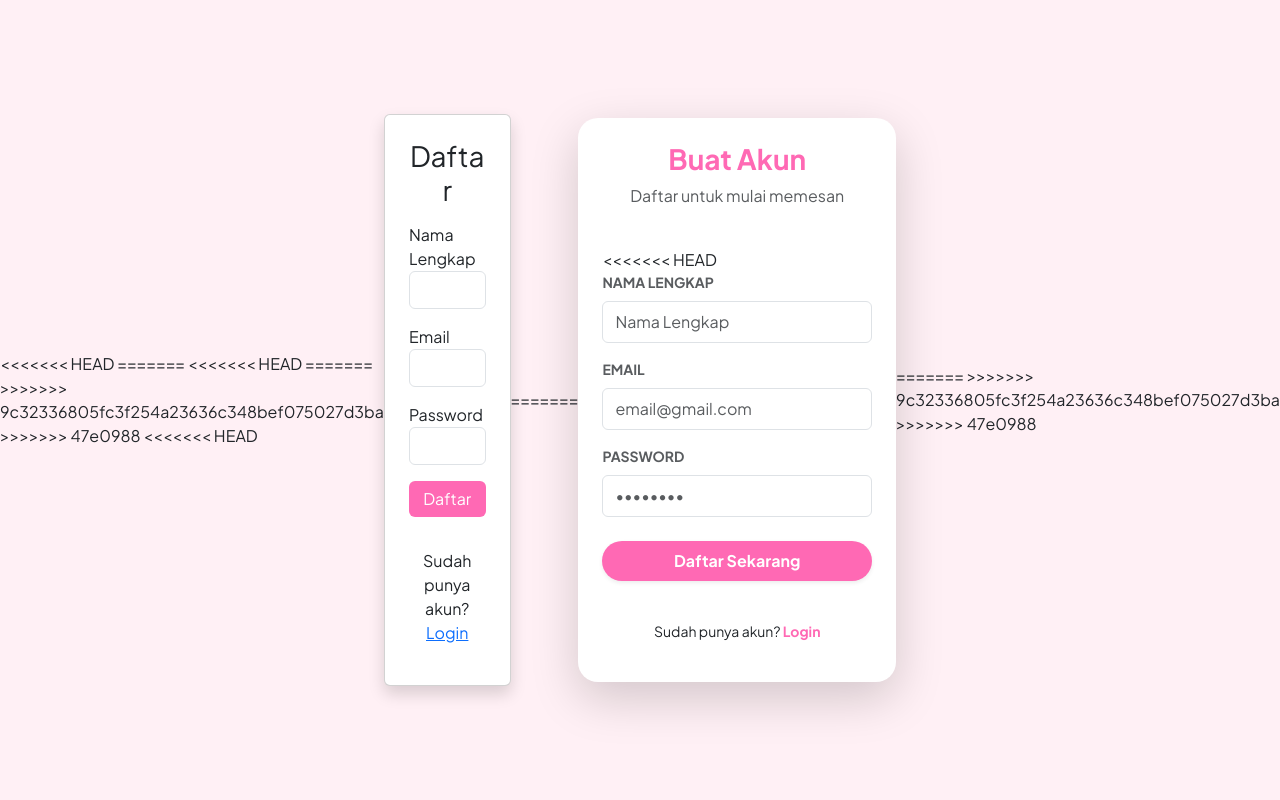
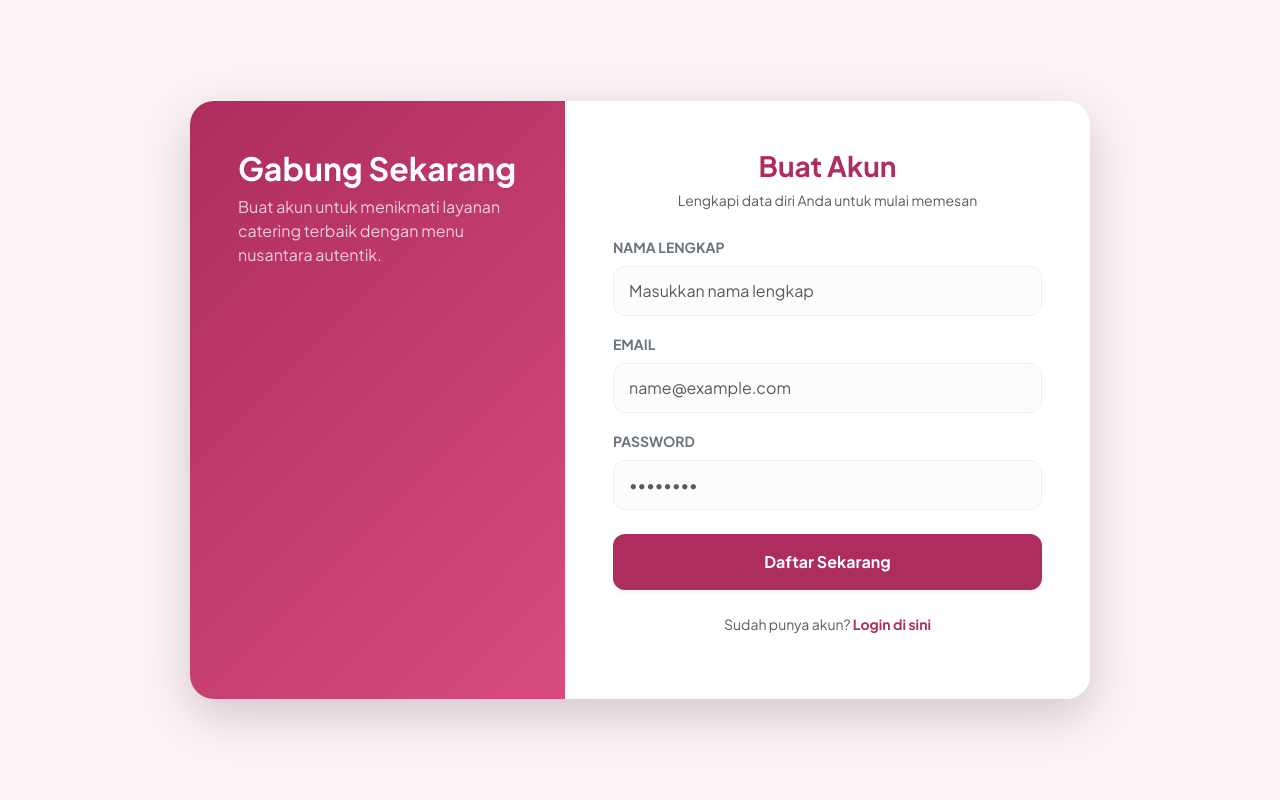
Before and after one commit to faizbila978/CATERING-KEDAI-AISHWA, a PHP site: page /register.php in a window 1280 px wide. Run offline with PHP 8.4, Linux system fonts and the light colour scheme.

Commit message:
memperbaiki ui pelanggan

```diff
--- a/pelanggan/register.css
+++ b/pelanggan/register.css
@@ -1,26 +1,62 @@
-:root { --pink: #ff69b4; } /* warna utama pink */
+:root {
+    --primary-pink: #ad2d5e;
+    --primary-hover: #8a244b;
+    --bg-light: #fdf2f6;
+}
 
 body {
     font-family: 'Plus Jakarta Sans', sans-serif;
-            background-color: #fff0f5; /* background soft pink */
-            min-height: 100vh;
-            display: flex;
-            align-items: center;
-            justify-content: center;
+    background-color: var(--bg-light);
+    color: #2d2d2d;
 }
 
-        .card {
-            max-width: 450px;
+.register-card {
+    max-width: 900px;
     width: 100%;
-            border-radius: 20px;
+    border-radius: 24px;
 }
 
-        .btn-pink {
-            background-color: var(--pink);
+.bg-pink-gradient {
+    background: linear-gradient(135deg, var(--primary-pink) 0%, #d84b7e 100%);
+}
+
+.text-pink {
+    color: var(--primary-pink);
+}
+
+.custom-input {
+    border-radius: 12px;
+    padding: 12px 15px;
+    border: 1px solid #eee;
+    background-color: #fcfcfc;
+    transition: all 0.3s ease;
+}
+
+.custom-input:focus {
+    box-shadow: 0 0 0 4px rgba(173, 45, 94, 0.1);
+    border-color: var(--primary-pink);
+    background-color: #fff;
+}
+
+.btn-pink-action {
+    background-color: var(--primary-pink);
     color: white;
     border: none;
+    border-radius: 12px;
+    transition: all 0.3s ease;
 }
 
-        .btn-pink:hover {
-            background-color: #e0559f;
+.btn-pink-action:hover {
+    background-color: var(--primary-hover);
+    color: white;
+    transform: translateY(-2px);
+    box-shadow: 0 8px 20px rgba(173, 45, 94, 0.2);
 }
+
+/* Responsivitas untuk Mobile */
+@media (max-width: 991px) {
+    .register-card {
+        max-width: 450px;
+        margin: 20px;
+    }
+}
--- a/pelanggan/register.php
+++ b/pelanggan/register.php
@@ -1,139 +1,65 @@
-<<<<<<< HEAD
-=======
-<<<<<<< HEAD
-=======
 <?php
-// Di sini nanti tempat menaruh logika autentikasi
-// Contoh: if(isset($_POST['login'])) { ... cek database ... }
+session_start();
 ?>
-
->>>>>>> 9c32336805fc3f254a23636c348bef075027d3ba
->>>>>>> 47e0988
 <!DOCTYPE html>
 <html lang="id">
 <head>
     <meta charset="UTF-8">
-<<<<<<< HEAD
-    <title>Register - Kedai Aishwa</title>
-    <link href="https://cdn.jsdelivr.net/npm/bootstrap@5.3.0/dist/css/bootstrap.min.css" rel="stylesheet">
-    <style>
-        :root { --pink: #ff69b4; } /* warna utama pink */
-
-        body {
-            font-family: 'Plus Jakarta Sans', sans-serif;
-            background-color: #fff0f5; /* background soft pink */
-            min-height: 100vh;
-            display: flex;
-            align-items: center;
-            justify-content: center;
-        }
-
-        .card {
-            max-width: 450px;
-            width: 100%;
-            border-radius: 20px;
-        }
-
-        .btn-pink {
-            background-color: var(--pink);
-            color: white;
-            border: none;
-        }
-
-        .btn-pink:hover {
-            background-color: #e0559f;
-        }
-    </style>
-</head>
-<body class="d-flex justify-content-center align-items-center vh-100">
-
-<div class="card p-4 shadow" style="width:400px;">
-    <h3 class="text-center mb-3">Daftar</h3>
-
-    <form action="register_process.php" method="POST">
-
-        <div class="mb-3">
-            <label>Nama Lengkap</label>
-            <input type="text" name="nama_lengkap" class="form-control" required>
-        </div>
-
-        <div class="mb-3">
-            <label>Email</label>
-            <input type="email" name="email" class="form-control" required>
-        </div>
-
-        <div class="mb-3">
-            <label>Password</label>
-            <input type="password" name="password" class="form-control" required>
-        </div>
-
-        <button type="submit" class="btn btn-pink w-100">Daftar</button>
-    </form>
-
-    <p class="text-center mt-3">
-        Sudah punya akun? <a href="login.php">Login</a>
-    </p>
-</div>
-
-=======
     <meta name="viewport" content="width=device-width, initial-scale=1.0">
     <title>Register - Kedai Aishwa</title>
     <link href="https://cdn.jsdelivr.net/npm/bootstrap@5.3.0/dist/css/bootstrap.min.css" rel="stylesheet">
     <link href="https://fonts.googleapis.com/css2?family=Plus+Jakarta+Sans:wght@400;600;700&display=swap" rel="stylesheet">
-    <style>
-        :root {
-            --pink-main: #ff69b4;
-        }
-        body {
-            font-family: 'Plus Jakarta Sans', sans-serif;
-            background-color: #fff0f5;
-            min-height: 100vh;
-            display: flex;
-            align-items: center;
-            justify-content: center;
-        }
-        .register-card { max-width: 400px; width: 100%; border-radius: 20px; border: none; }
-        .text-pink { color: var(--pink-main) !important; }
-        .btn-pink { background-color: var(--pink-main); color: white; border: none; transition: 0.3s; }
-        .btn-pink:hover { background-color: #e0559f; color: white; transform: translateY(-2px); }
-    </style>
+    <link rel="stylesheet" href="register.css">
 </head>
 <body>
 
-<div class="card register-card p-4 shadow-lg">
+<div class="container d-flex align-items-center justify-content-center min-vh-100">
+    <div class="card register-card shadow-lg border-0 overflow-hidden">
+        <div class="row g-0">
+            <div class="col-lg-5 d-none d-lg-block bg-pink-gradient p-5 text-white d-flex align-items-center">
+                <div>
+                    <h2 class="fw-bold">Gabung Sekarang</h2>
+                    <p class="opacity-75">Buat akun untuk menikmati layanan catering terbaik dengan menu nusantara autentik.</p>
+                </div>
+            </div>
+
+            <div class="col-lg-7 p-4 p-md-5 bg-white">
                 <div class="text-center mb-4">
                     <h3 class="fw-bold text-pink">Buat Akun</h3>
-        <p class="text-muted">Daftar untuk mulai memesan</p>
+                    <p class="text-muted small">Lengkapi data diri Anda untuk mulai memesan</p>
                 </div>
 
-<<<<<<< HEAD
                 <form action="register_process.php" method="POST">
                     <div class="mb-3">
-            <label class="form-label fw-bold small text-muted">NAMA LENGKAP</label>
-            <input type="text" name="nama_lengkap" class="form-control py-2" placeholder="Nama Lengkap" required>
+                        <label class="form-label fw-bold small text-secondary">NAMA LENGKAP</label>
+                        <input type="text" name="nama_lengkap" class="form-control custom-input" placeholder="Masukkan nama lengkap" required>
                     </div>
 
                     <div class="mb-3">
-            <label class="form-label fw-bold small text-muted">EMAIL</label>
-            <input type="email" name="email" class="form-control py-2" placeholder="email@gmail.com" required>
+                        <label class="form-label fw-bold small text-secondary">EMAIL</label>
+                        <input type="email" name="email" class="form-control custom-input" placeholder="name@example.com" required>
                     </div>
 
                     <div class="mb-4">
-            <label class="form-label fw-bold small text-muted">PASSWORD</label>
-            <input type="password" name="password" class="form-control py-2" placeholder="••••••••" required>
+                        <label class="form-label fw-bold small text-secondary">PASSWORD</label>
+                        <input type="password" name="password" class="form-control custom-input" placeholder="••••••••" required>
                     </div>
 
-        <button type="submit" class="btn btn-pink w-100 py-2 fw-bold shadow-sm rounded-pill">Daftar Sekarang</button>
+                    <button type="submit" name="register" class="btn btn-pink-action w-100 py-3 fw-bold shadow-sm">
+                        Daftar Sekarang
+                    </button>
                 </form>
 
-    <p class="text-center mt-4 small">
-        Sudah punya akun? <a href="login.php" class="text-pink fw-bold text-decoration-none">Login</a>
+                <div class="text-center mt-4">
+                    <p class="small text-muted">Sudah punya akun?
+                        <a href="login.php" class="text-pink fw-bold text-decoration-none">Login di sini</a>
                     </p>
                 </div>
+            </div>
+        </div>
+    </div>
+</div>
 
-=======
 <script src="https://cdn.jsdelivr.net/npm/bootstrap@5.3.0/dist/js/bootstrap.bundle.min.js"></script>
->>>>>>> 9c32336805fc3f254a23636c348bef075027d3ba
->>>>>>> 47e0988
 </body>
 </html>
```
Also changed, not shown: pelanggan/Landing Page.css (+107 -115 lines), pelanggan/login.css (+34 -71 lines), pelanggan/login.php (+32 -51 lines), pelanggan/payment.php (+6 -15 lines). Lines whose indentation alone changed are shown as unchanged.
